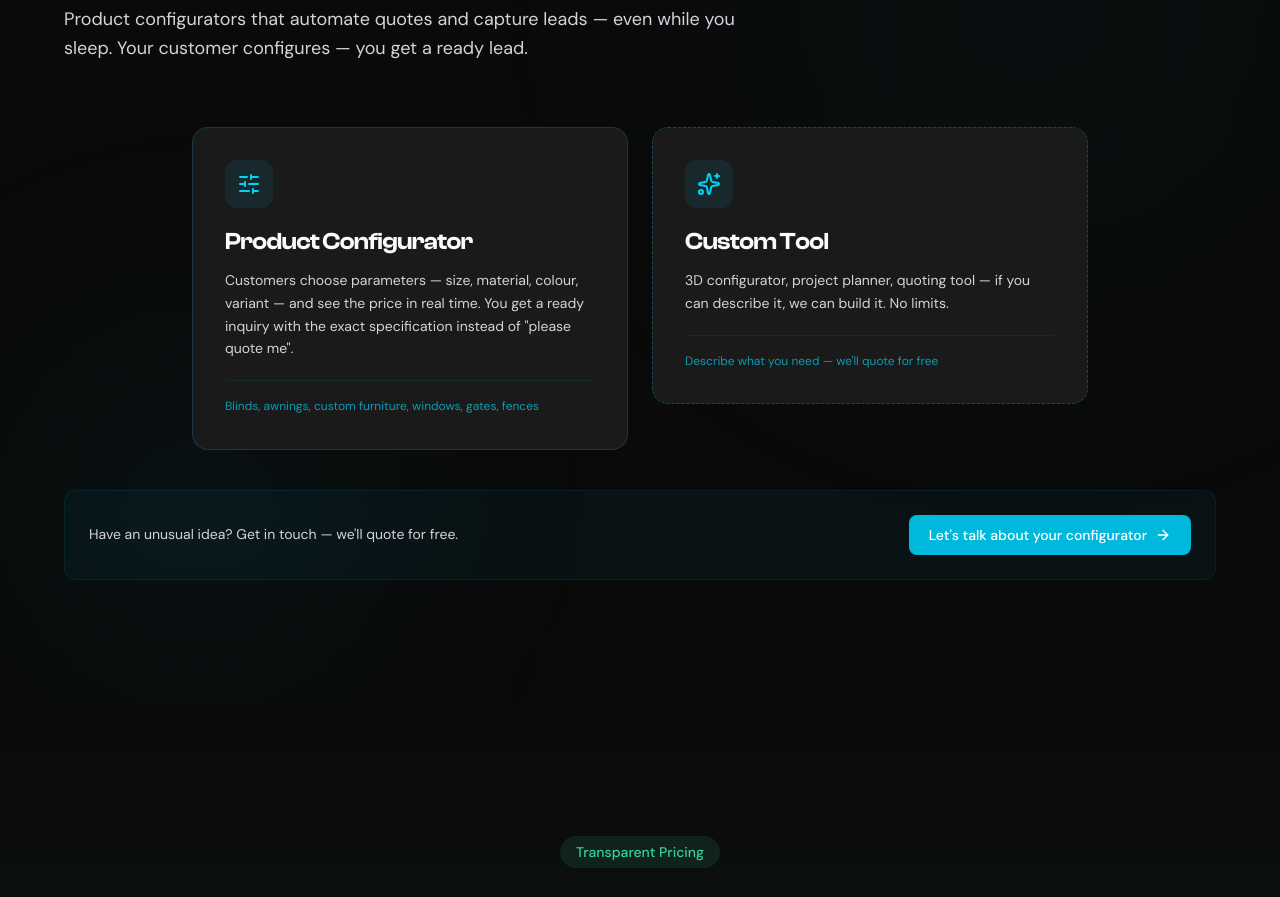
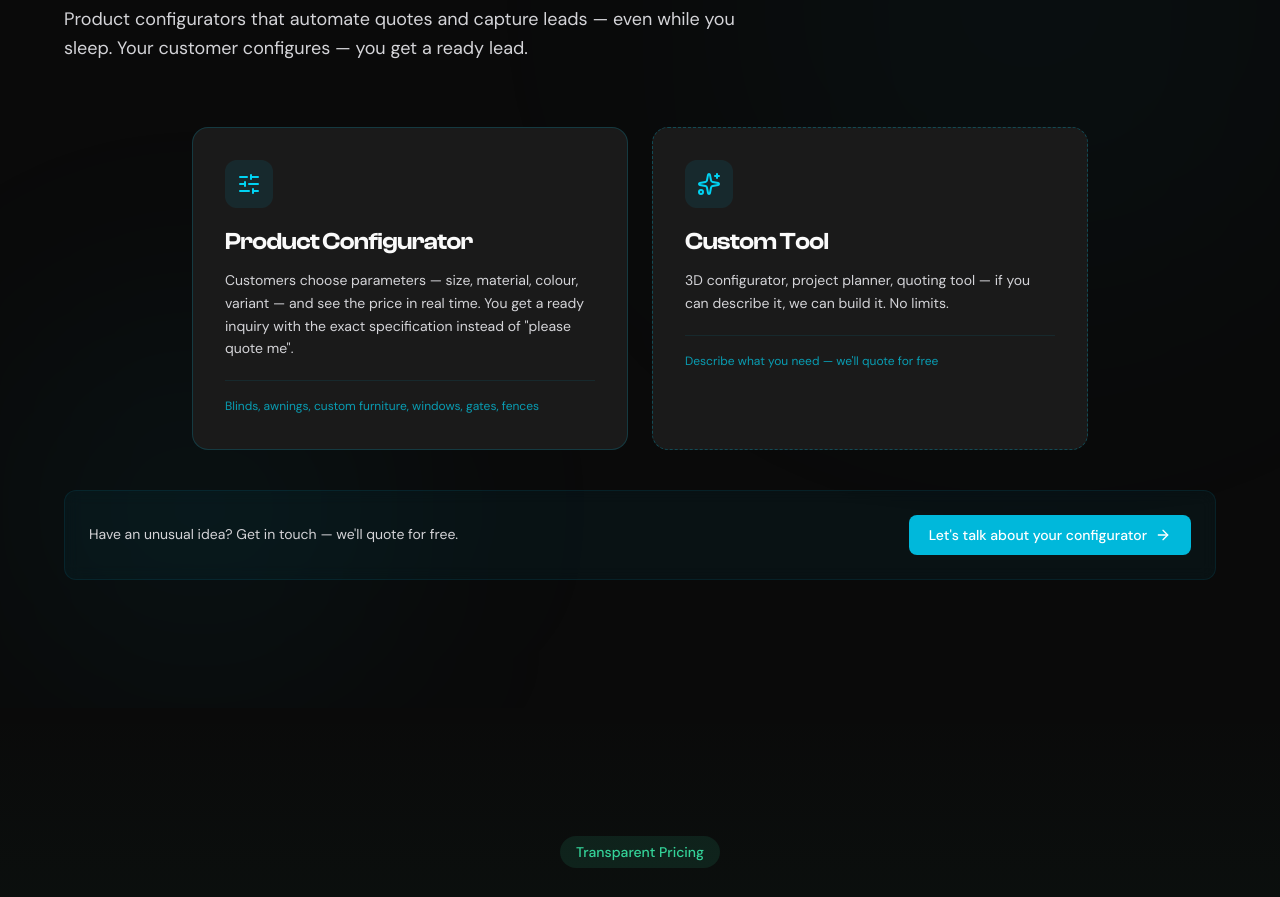
Before and after one commit to marketiing-intelligence/dealcatcher-web, a Next.js app: page /en in a window 1280 px wide. Shown: the part 2620-3517 px from the top of the page. Built offline with nearby package versions, Linux system fonts and the light colour scheme; no server answers.

Commit message:
fix: Equal height configurator cards
Co-Authored-By: Claude Opus 4.6 <noreply@anthropic.com>

```diff
--- a/src/components/sections/home/ConfiguratorsSection.tsx
+++ b/src/components/sections/home/ConfiguratorsSection.tsx
@@ -107,16 +107,16 @@ export function ConfiguratorsSection({ lang, dict }: ConfiguratorsSectionProps)
           whileInView="visible"
           viewport={viewportOnce}
           variants={staggerContainer}
-          className="grid md:grid-cols-2 gap-6 max-w-4xl mx-auto"
+          className="grid md:grid-cols-2 gap-6 max-w-4xl mx-auto items-stretch"
         >
           {dict.types.map((type, index) => {
             const Icon = icons[index];
             const isCustom = index === 1;
 
             return (
-              <motion.div key={type.title} variants={staggerItem}>
+              <motion.div key={type.title} variants={staggerItem} className="h-full">
                 <ConfiguratorCard
-                  className={isCustom ? "border-dashed border-cyan-500/30" : ""}
+                  className={`h-full ${isCustom ? "border-dashed border-cyan-500/30" : ""}`}
                 >
                   <div className="p-7 md:p-8 h-full flex flex-col">
                     {/* Icon */}
```
